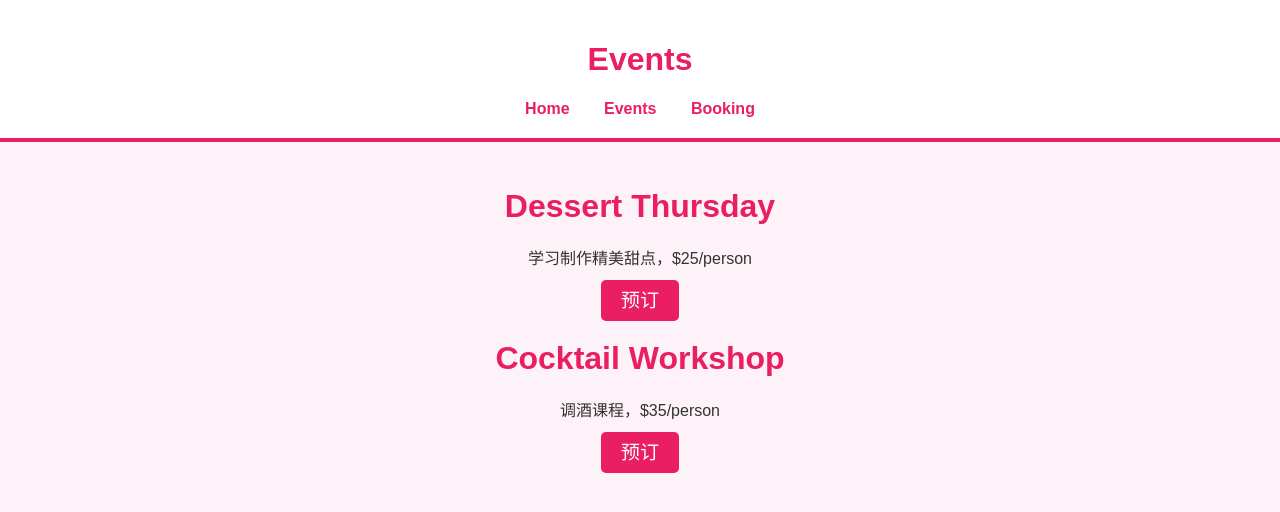
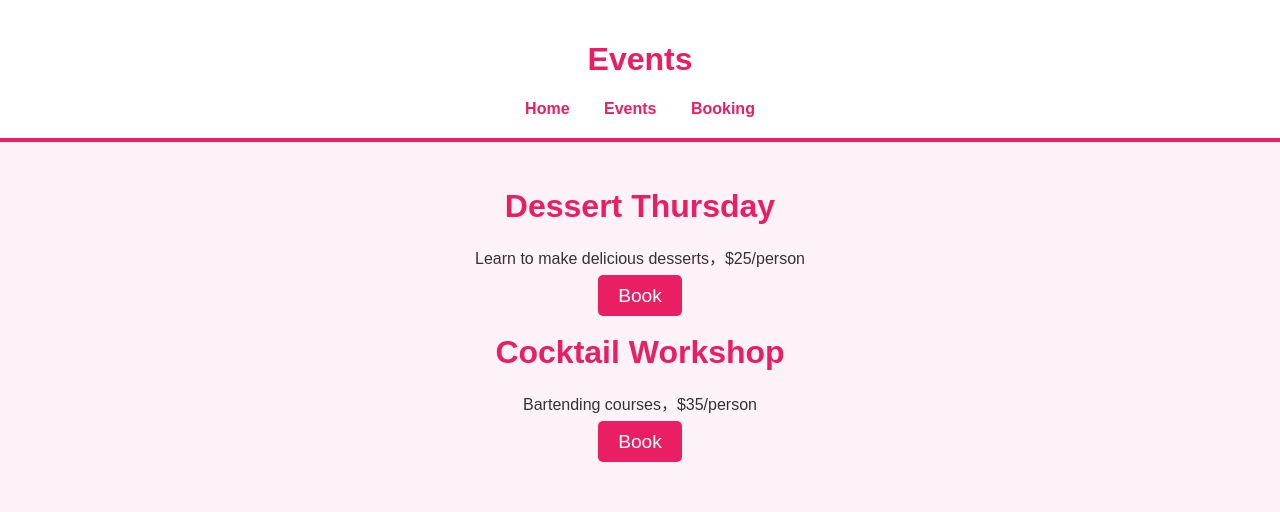
Before and after one commit to g00451291/Photoshop, a plain HTML site: page events.html in a window 1280 px wide. Drawn offline with Linux system fonts and the light colour scheme.

Commit message:
Update events.html

```diff
--- a/events.html
+++ b/events.html
@@ -17,12 +17,12 @@
     </header>
     <main>
         <h2>Dessert Thursday</h2>
-        <p>学习制作精美甜点，$25/person</p>
-        <a href="booking.html?event=dessert" class="btn">预订</a>
+        <p>Learn to make delicious desserts，$25/person</p>
+        <a href="booking.html?event=dessert" class="btn">Book</a>
 
         <h2>Cocktail Workshop</h2>
-        <p>调酒课程，$35/person</p>
-        <a href="booking.html?event=cocktail" class="btn">预订</a>
+        <p>Bartending courses，$35/person</p>
+        <a href="booking.html?event=cocktail" class="btn">Book</a>
     </main>
 </body>
 </html>
```
